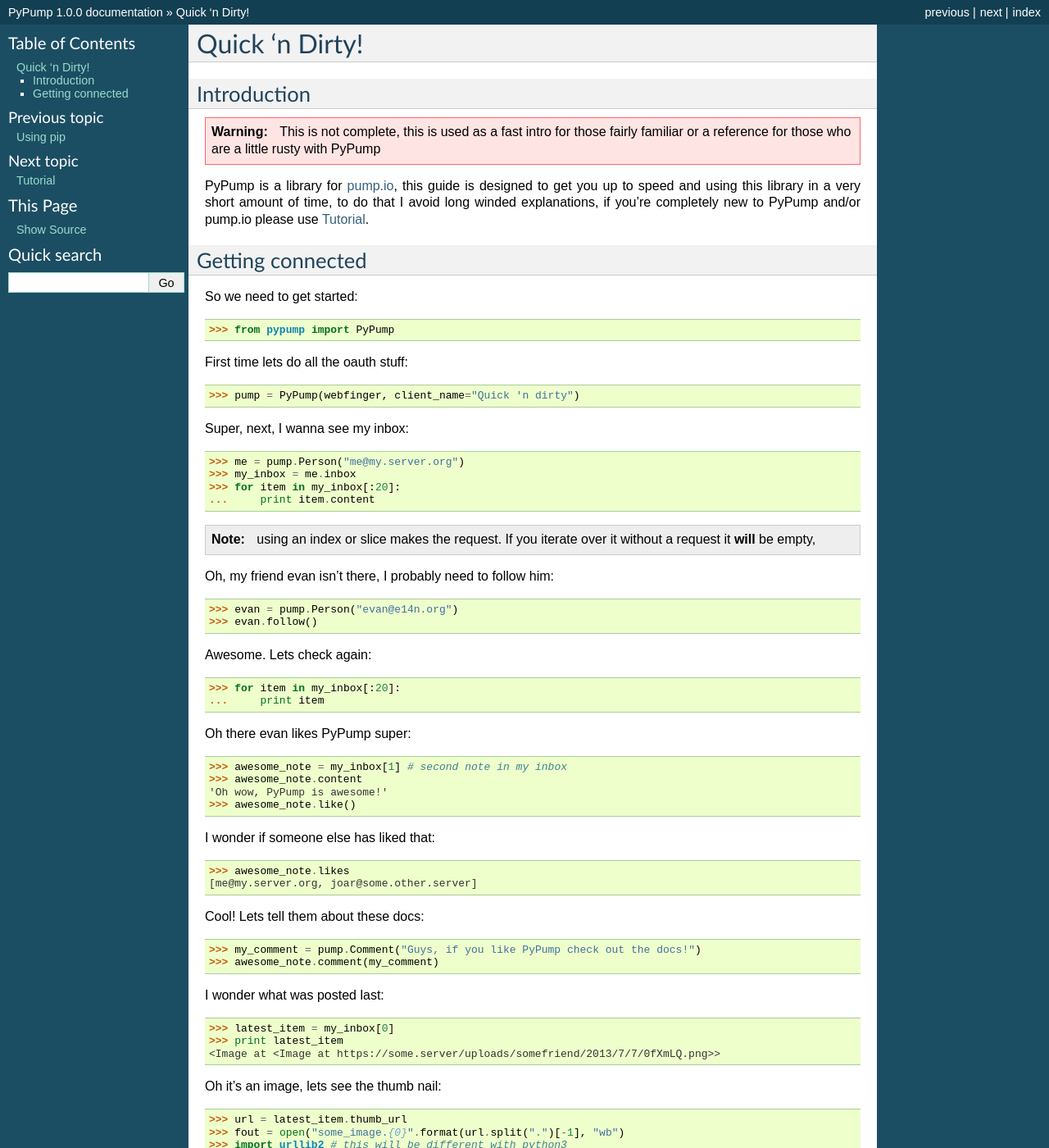
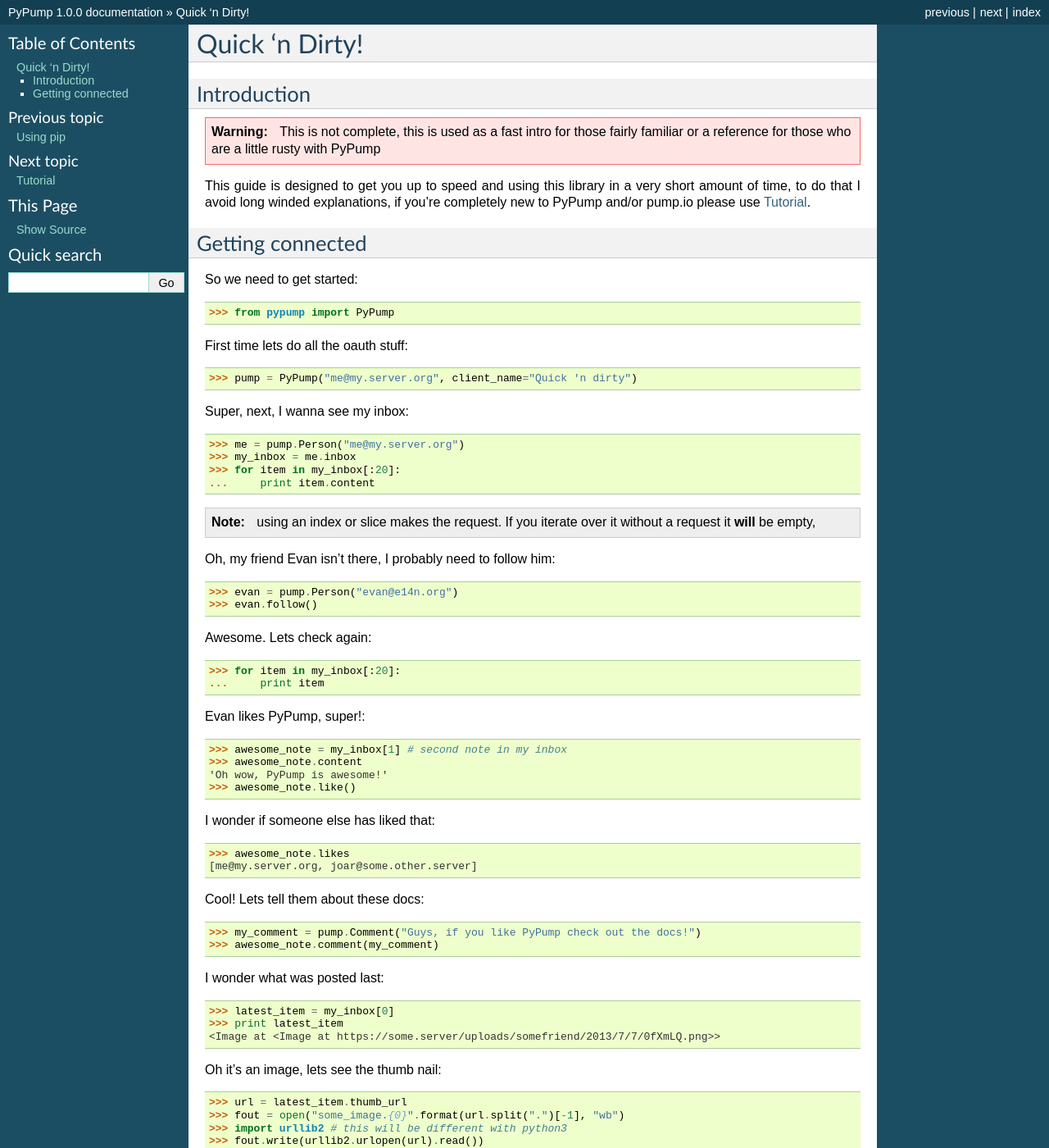
Before and after one commit to tsyesika/PyPump, a Sphinx documentation site: the page built from docs/gettingstarted/qnd.rst, in a window 1280 px wide and 1400 px high. Shown: the whole window at 82% size. Built offline with Sphinx 7.4.7, drawn with Linux system fonts in a browser that asks for light colours; pages that are not in the unit, such as notebooks, are missing from menus; some of the changed text lies outside the part shown.

Commit message:
Quick and dirty proof read of the quick and dirty guide.

```diff
--- a/docs/gettingstarted/qnd.rst
+++ b/docs/gettingstarted/qnd.rst
@@ -8,7 +8,7 @@
 
 .. warning:: This is not complete, this is used as a fast intro for those fairly familiar or a reference for those who are a little rusty with PyPump
 
-PyPump is a library for `pump.io <http://pump.io>`_, this guide is designed to get you up to speed and using this library in a very short amount of time, to do that I avoid long winded explanations, if you're completely new to PyPump and/or pump.io please use :doc:`tutorial`.
+This guide is designed to get you up to speed and using this library in a very short amount of time, to do that I avoid long winded explanations, if you're completely new to PyPump and/or pump.io please use :doc:`tutorial`.
 
 Getting connected
 -----------------
@@ -19,7 +19,7 @@
 
 First time lets do all the oauth stuff::
 
-    >>> pump = PyPump(webfinger, client_name="Quick 'n dirty")
+    >>> pump = PyPump("me@my.server.org", client_name="Quick 'n dirty")
 
 Super, next, I wanna see my inbox::
 
@@ -30,7 +30,7 @@
 
 .. note:: using an index or slice makes the request. If you iterate over it without a request it **will** be empty,
 
-Oh, my friend evan isn't there, I probably need to follow him::
+Oh, my friend Evan isn't there, I probably need to follow him::
 
     >>> evan = pump.Person("evan@e14n.org")
     >>> evan.follow()
@@ -40,7 +40,7 @@
     >>> for item in my_inbox[:20]:
     ...     print item
 
-Oh there evan likes PyPump super::
+Evan likes PyPump, super!::
 
     >>> awesome_note = my_inbox[1] # second note in my inbox
     >>> awesome_note.content
```
Also changed, not shown: other parts of docs/gettingstarted/qnd.rst (+4 -8 lines).
